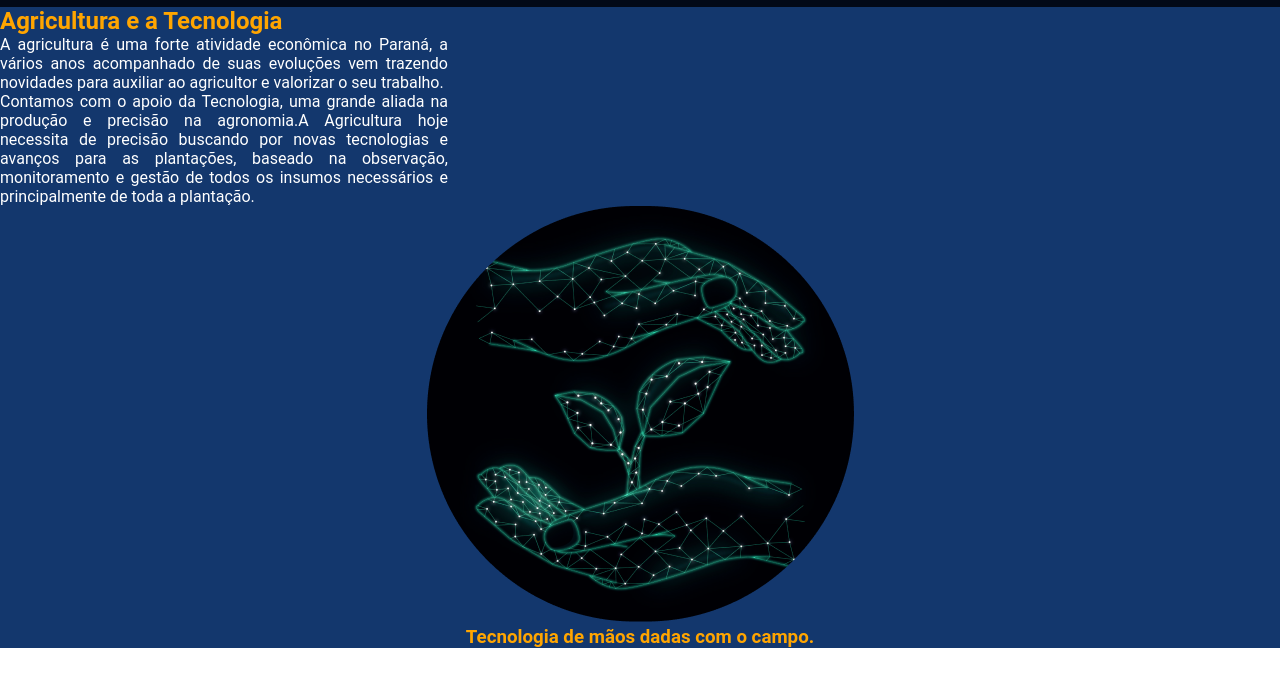
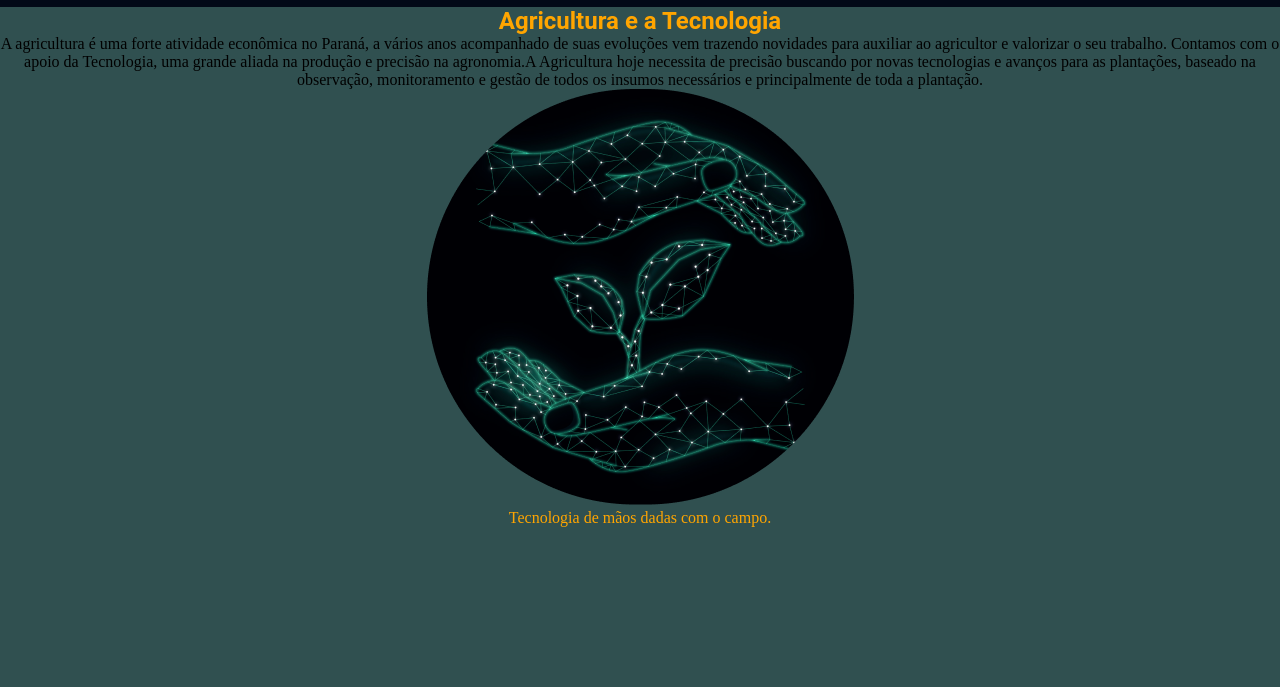
Before and after one commit to Gabi0liveira/projeto, a plain HTML site: page index.html in a window 1280 px wide. Shown: the part 51-738 px from the top of the page. Drawn offline with Linux system fonts and the light colour scheme.

Commit message:
projeto em andamento

```diff
--- a/index.html
+++ b/index.html
@@ -15,16 +15,14 @@
     </header>
 
     <section class="texto">
-        <div class="texto-div-conteudo">
-        <h2 class="texto-titulo">Agricultura e a Tecnologia</h2>
-        <P class="texto-texto-um">A agricultura é uma forte atividade econômica no Paraná, a vários anos acompanhado de suas evoluções vem trazendo novidades para auxiliar ao agricultor e valorizar o seu trabalho.</P>
-        <p class="texto-texto-dois">Contamos com o apoio da Tecnologia, uma grande aliada na produção e precisão na agronomia.A  Agricultura hoje necessita de precisão  buscando  por novas tecnologias e avanços para as plantações, baseado na observação, monitoramento e gestão de todos os insumos necessários e principalmente de toda a plantação.</P>
-        </div>
-    	<img src="imagem/agro.png" alt="Imagem com figura pontilhada de mãos segurando uma planta ">
+        <h1 class="texto-titulo">Agricultura e a Tecnologia</h1>
+        <P class="texto-conteúdo">A agricultura é uma forte atividade econômica no Paraná, a vários anos acompanhado de suas evoluções vem trazendo novidades para auxiliar ao agricultor e valorizar o seu trabalho. Contamos com o apoio da Tecnologia, uma grande aliada na produção e precisão na agronomia.A  Agricultura hoje necessita de precisão  buscando  por novas tecnologias e avanços para as plantações, baseado na observação, monitoramento e gestão de todos os insumos necessários e principalmente de toda a plantação.</P>
+        <img class="texto imagem" src="imagem/agro.png" alt="Imagem com figura pontilhada de mãos segurando uma planta">
     </section>
-    <section>
-        <h3>Tecnologia de mãos dadas com o campo.</h3>
-    </section>
+
+    <footer>
+        <p>Tecnologia de mãos dadas com o campo.</p>
+    </footer>
 
 </body>
 </html>
--- a/style.css
+++ b/style.css
@@ -3,8 +3,13 @@
     padding: 0;
 }
 
-h2{
+h1{
     color:orange;
+}
+
+body{
+    background-color: #305050;
+    text-align: center;
 }
 
 .cabeçalho{
@@ -26,29 +31,25 @@ h2{
     font-size: 24px;
 }
 
-section{
-    background-color: #13376D;
-    color: white;
+.texto-titulo{
+    color: rgb(255, 165, 0);
     font-family: Roboto;
-    text-align: center;
+    display: flex;
+    align-items: center;
     justify-content: center;
 
 }
+.texto-conteudo{
+    color: white;
+    display: flex;
+}
+
 
 .texto-div-conteudo{
 width: 35%;
 text-align: justify;
-align-items: center;
 }
-h3{
+footer{
     color: orange;
 
 }
-
-#nome-usuário{
-    font-weight: bold;
-}
-
-.texto-inglês{
-    font-style: italic;
-}
```
